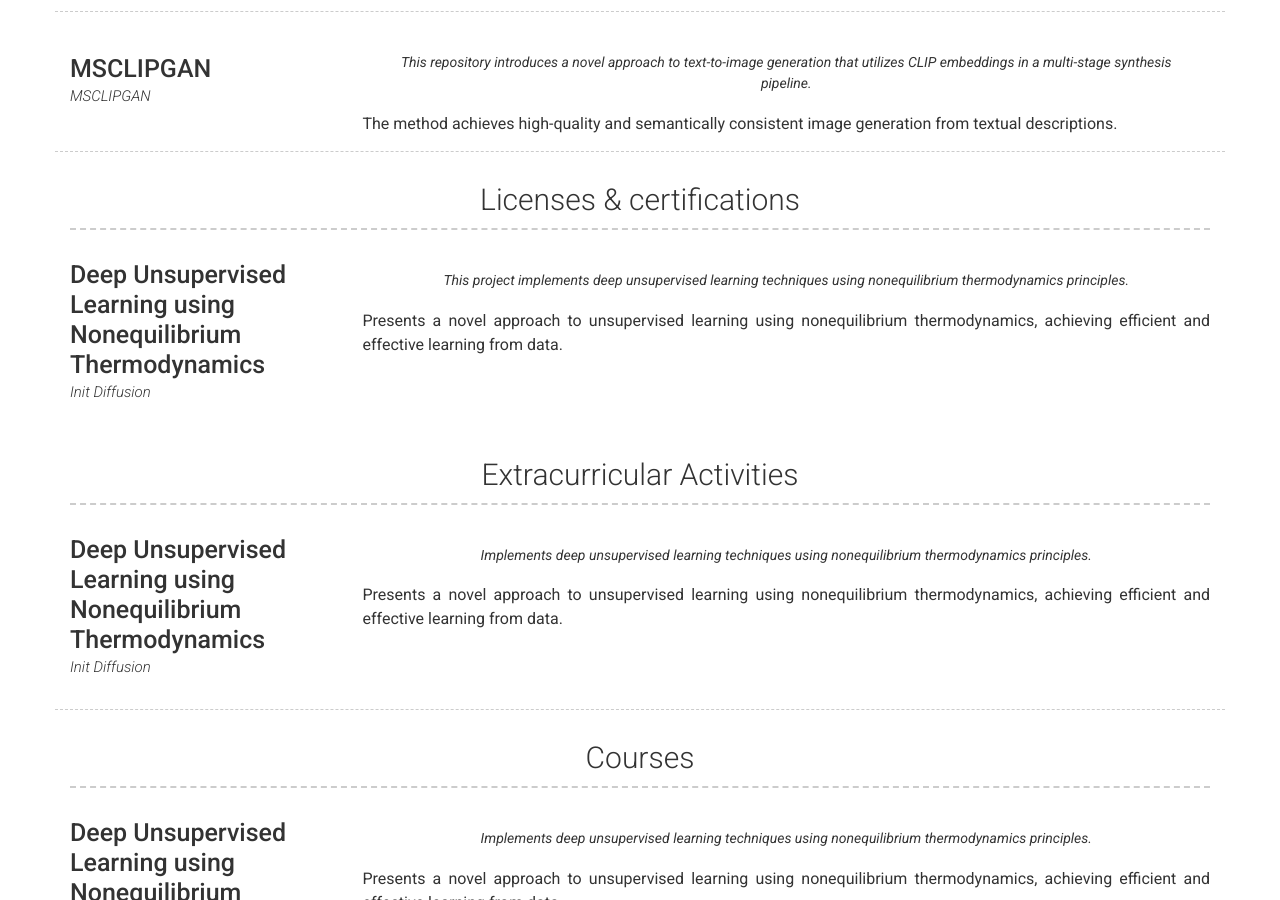
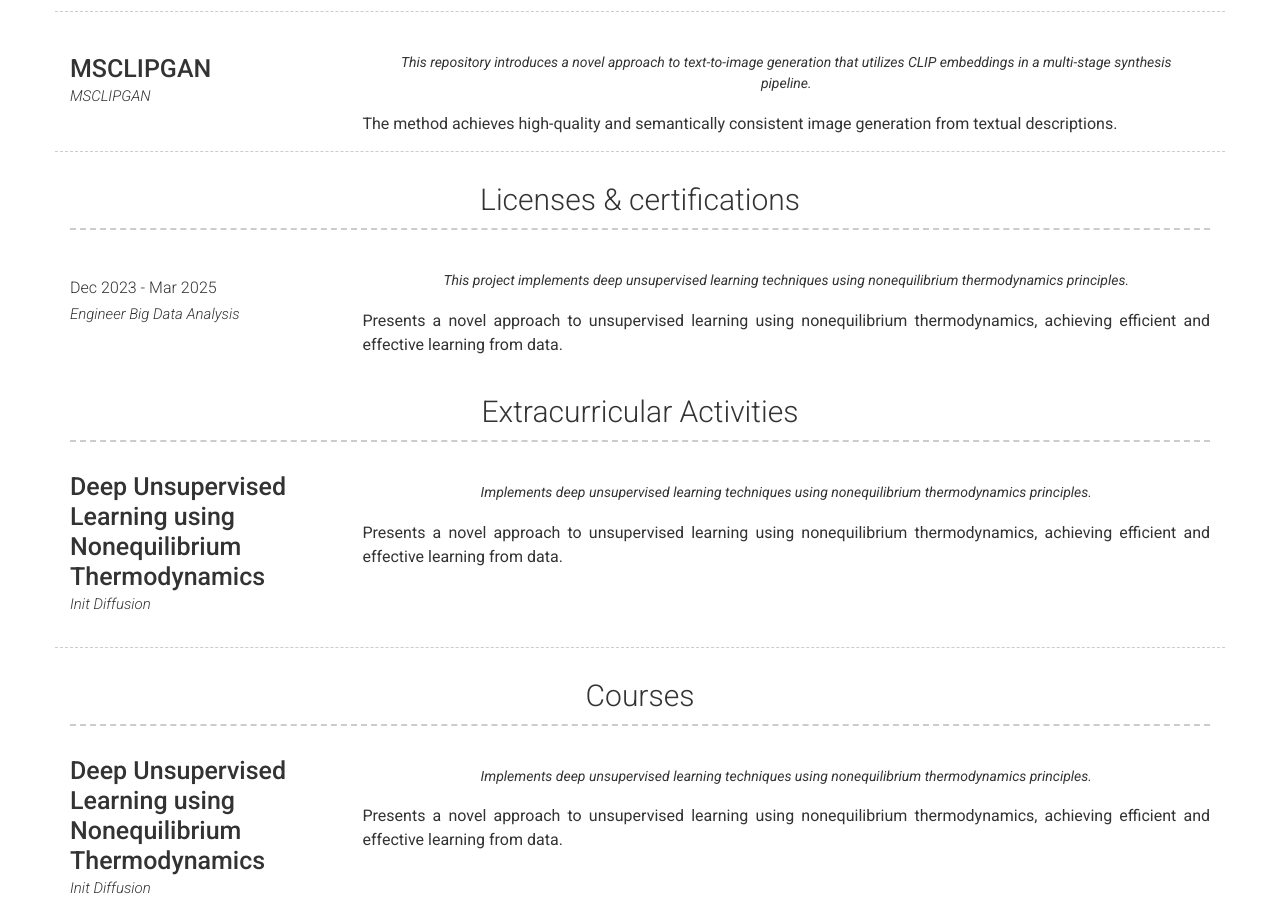
Before and after one commit to youngunghan/yuhan.github.io, a Jekyll site: the page built from index.md, in a window 1280 px wide and 900 px high, scrolled down 2328 px. Built offline with Jekyll 4.4.1, drawn with Linux system fonts in a browser that asks for light colours; nearby versions of some CDN libraries.

Commit message:
add v0.9

```diff
--- a/_config.yml
+++ b/_config.yml
@@ -65,15 +65,15 @@ content:
   - title: Education
     layout: list
     content:
-      - layout: top-center
+      - layout: center
         title: SNU (Seoul National University)
         sub_title: Ph.D. Candidate. CSE (Computer Science and Engineering)
         caption: 2019.09 - 2023.08
-      - layout: top-center
+      - layout: middle
         title: KNUT (舊 韓國鐵道大學)
         sub_title: B.S. CSIE (Computer Science and Information Engineering)
         caption: 2015.03 - 2019.08
-      - layout: top-center
+      - layout: center
         title: KNUT (舊 韓國鐵道大學)
         sub_title: B.A. RML (Railroad Management and Logistics)
         caption: 2015.03 - 2019.08
@@ -143,9 +143,10 @@ content:
     layout: list # Type of content section (list/text)
     content:
       - layout: left
-        title: Deep Unsupervised Learning using Nonequilibrium Thermodynamics
+        #title: Deep Unsupervised Learning using Nonequilibrium Thermodynamics
         link: https://github.com/youngunghan/Deep-Unsupervised-Learning-using-Nonequilibrium-Thermodynamics
-        link_text: Init Diffusion
+        link_text: Engineer Big Data Analysis
+        caption: Dec 2023 - Mar 2025
         # additional_links:
         #   - title:  Github page for project (eg. sproogen/modern-resume-theme)
         #     icon: fab fa-github
```
